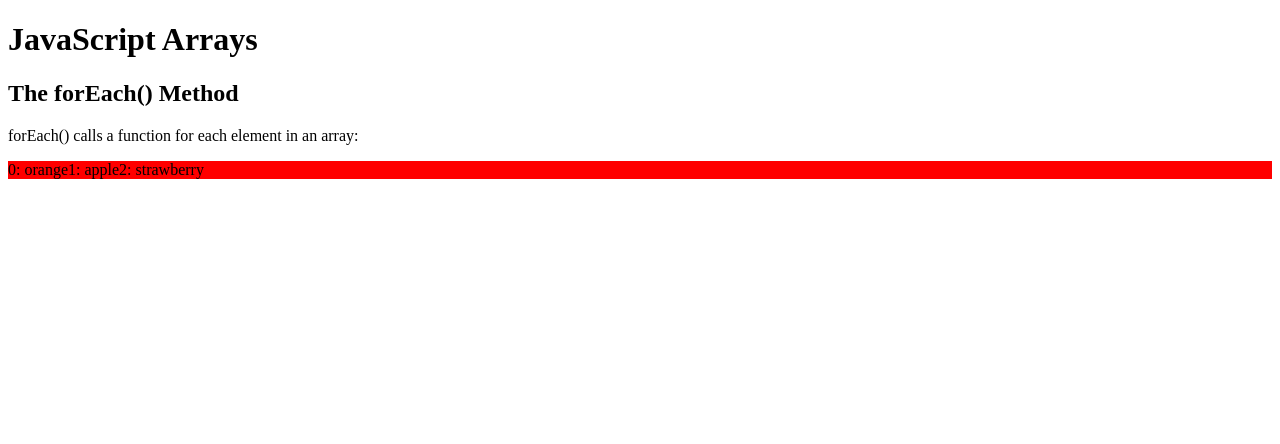
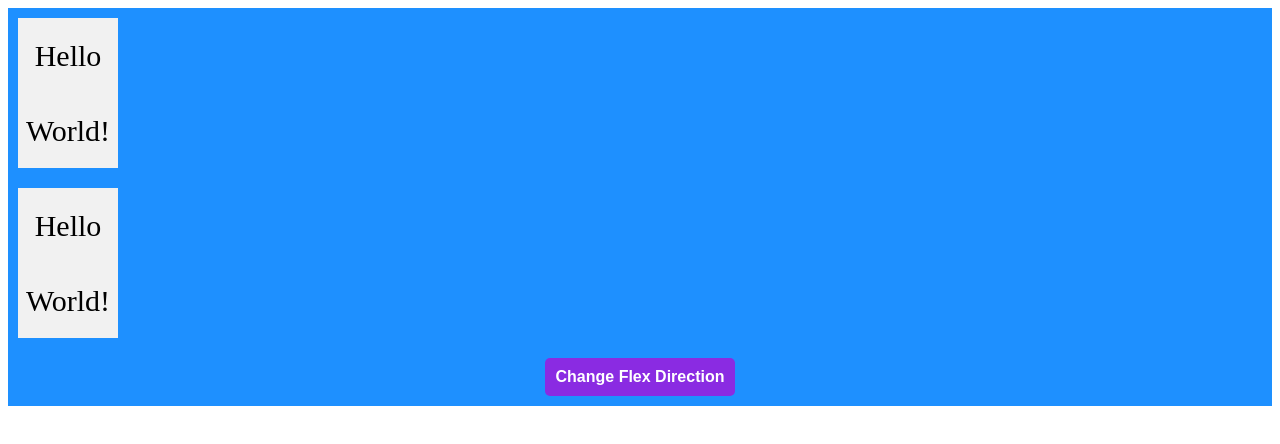
Before and after one commit to FilipiMachado/js_studies, a plain HTML site: page objects-studies/index.html in a window 1280 px wide. Drawn offline with Linux system fonts and the light colour scheme.

Commit message:
changing flex direction from getElementById

```diff
--- a/objects-studies/index.html
+++ b/objects-studies/index.html
@@ -9,10 +9,10 @@
     <title>JS Objects</title>
 </head>
 <body>
-  <h1>JavaScript Arrays</h1>
-  <h2>The forEach() Method</h2>
-  <p>forEach() calls a function for each element in an array:</p>
-
-  <p id="list"></p>
+  <div id="flex-container">
+    <p id="p1">Hello World!</p>
+    <p id="p2">Hello World!</p>
+  </body>
+  <button class="change-flex-btn">Change Flex Direction</button>
 </body>
 </html>
--- a/objects-studies/script.js
+++ b/objects-studies/script.js
@@ -9,7 +9,18 @@
 }
  */
 
-let text = ""
+let isRow = false;
+let myContainer = document.getElementById("flex-container");
+
+let btnClick = document.getElementsByClassName("change-flex-btn").addEventListener("click", "LOCALFUNCTION");
+
+if (isRow) {
+    myContainer.style.flexDirection = "row";
+  } else {
+    myContainer.style.flexDirection = "column";
+}
+
+/* let text = ""
 const fruits = ['orange', 'apple', 'strawberry']
 
 fruits.forEach(getFruits)
@@ -17,8 +28,8 @@ fruits.forEach(getFruits)
 document.getElementById('list').innerHTML = text
 
 function getFruits(item, index) {
-  text += `${index}: ${item}`
-}
+  text += `${index + 1}: ${item}`
+} */
 
 /* person.name = person.name.concat('Smithson')
 
--- a/objects-studies/styles.css
+++ b/objects-studies/styles.css
@@ -1,5 +1,31 @@
-#list {
- display: flex;
- flex-direction: column;
- background-color: red;
+#flex-container {
+  display: flex;
+  flex-direction: column;
+  background-color: DodgerBlue;
 }
+
+#flex-container > p {
+  background-color: #f1f1f1;
+  width: 100px;
+  margin: 10px;
+  text-align: center;
+  line-height: 75px;
+  font-size: 30px;
+}
+
+.change-flex-btn {
+  width: 15%;
+  padding: 10px;
+  border: none;
+  border-radius: 5px;
+  margin: 10px auto;
+  background-color: blueviolet;
+  color: #fff;
+  font-size: 16px;
+  font-weight: bold;
+  cursor: pointer;
+}
+.change-flex-btn:hover {
+  transition: 0.5s ease all;
+  opacity: 0.8;
+}
```
